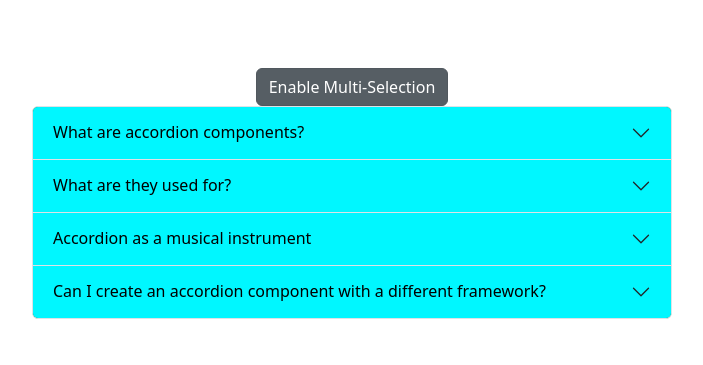
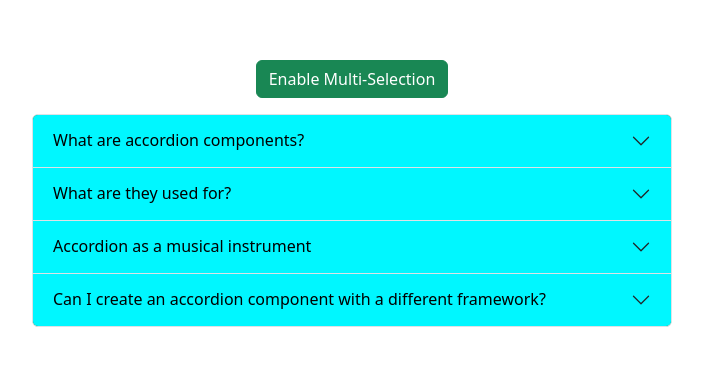
Before and after one commit to jabez-abija2399/React_projects, a React (Create React App) app in the folder accordian/: page / in a window 1280 px wide. Shown: the part 207-572 px from the top of the page, without its empty margins (288-991 px from the left). Built offline with nearby package versions, Linux system fonts and the light colour scheme.

Commit message:
Update Accordion button styles to reflect multi-selection state

```diff
--- a/accordian/src/accordian/index.jsx
+++ b/accordian/src/accordian/index.jsx
@@ -24,7 +24,7 @@ const Accordian = () => {
     <div className="d-flex justify-content-center align-items-center vh-100  ">
       <div className="accordion w-50 " id="accordionExample">
         <button
-          className="btn btn-secondary active"
+          className={`btn ${enableMultiSelection ? "btn-danger" : "btn-success"} mb-3`}
           onClick={() => setEnableMultiSelection(!enableMultiSelection)}
         >
           {enableMultiSelection
```
